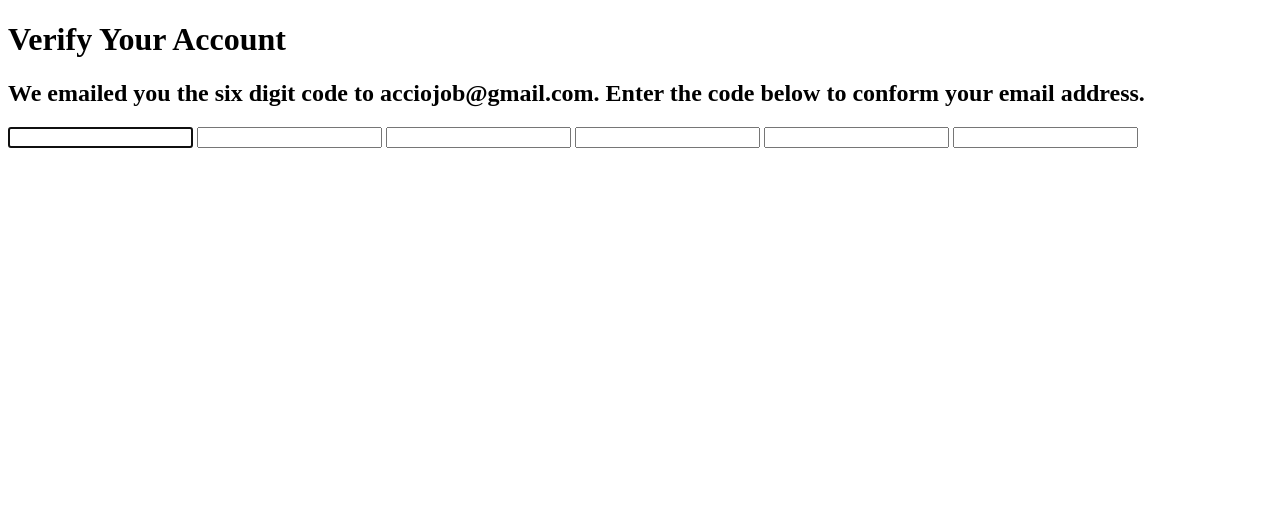
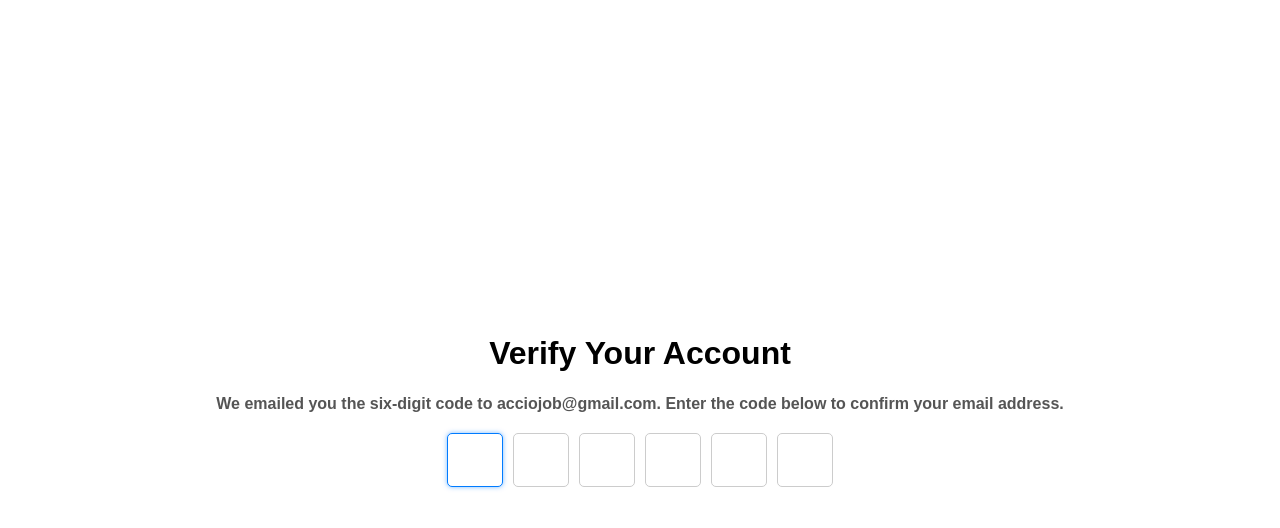
Before and after one commit to acciojob/OTP-Stakshi301, a website: page main.html in a window 1280 px wide. Drawn offline with Linux system fonts and the light colour scheme.

Commit message:
created a submission

```diff
--- a/main.html
+++ b/main.html
@@ -1,28 +1,62 @@
 <!DOCTYPE html>
-
-<html>
-
+<html lang="en">
 <head>
-	<link rel="stylesheet" href="styles.css">
+    <meta charset="UTF-8">
+    <meta name="viewport" content="width=device-width, initial-scale=1.0">
+    <title>Account Verification</title>
+    <link rel="stylesheet" href="styles.css">
+    <style>
+        body {
+            font-family: Arial, sans-serif;
+            display: flex;
+            flex-direction: column;
+            align-items: center;
+            justify-content: center;
+            height: 100vh;
+            margin: 0;
+        }
+        #verification_heading {
+            font-size: 2rem;
+            margin-bottom: 10px;
+        }
+        #verification_subtext {
+            font-size: 1rem;
+            color: #555;
+            margin-bottom: 20px;
+            text-align: center;
+        }
+        .code-container {
+            display: flex;
+            gap: 10px;
+        }
+        .code {
+            width: 50px;
+            height: 50px;
+            text-align: center;
+            font-size: 1.5rem;
+            border: 1px solid #ccc;
+            border-radius: 5px;
+            outline: none;
+        }
+        .code:focus {
+            border-color: #007BFF;
+            box-shadow: 0 0 5px rgba(0, 123, 255, 0.5);
+        }
+    </style>
 </head>
-
 <body>
-	<!-- the entire body must be written by student -->
-
-	 <h1 id="verification_heading">Verify Your Account</h1>
-    <h2 id="verification_subtext">We emailed you the six digit code to acciojob@gmail.com. Enter the code below to conform your email address.</h2>
-
+    <h1 id="verification_heading">Verify Your Account</h1>
+    <h2 id="verification_subtext">
+        We emailed you the six-digit code to <strong>acciojob@gmail.com</strong>. Enter the code below to confirm your email address.
+    </h2>
     <div class="code-container">
-        <input type="text" class="code" maxlength="1" id="code-1" autofocus>
-        <input type="text" class="code" maxlength="1" id="code-2">
-        <input type="text" class="code" maxlength="1" id="code-3">
-        <input type="text" class="code" maxlength="1" id="code-4">
-        <input type="text" class="code" maxlength="1" id="code-5">
-        <input type="text" class="code" maxlength="1" id="code-6">
+        <input type="text" class="code" maxlength="1" id="code-1" autofocus aria-label="Digit 1">
+        <input type="text" class="code" maxlength="1" id="code-2" aria-label="Digit 2">
+        <input type="text" class="code" maxlength="1" id="code-3" aria-label="Digit 3">
+        <input type="text" class="code" maxlength="1" id="code-4" aria-label="Digit 4">
+        <input type="text" class="code" maxlength="1" id="code-5" aria-label="Digit 5">
+        <input type="text" class="code" maxlength="1" id="code-6" aria-label="Digit 6">
     </div>
-	<script type="text/javascript" src="./script.js">
-</script>
-
+    <script type="text/javascript" src="./script.js"></script>
 </body>
-
 </html>
```
